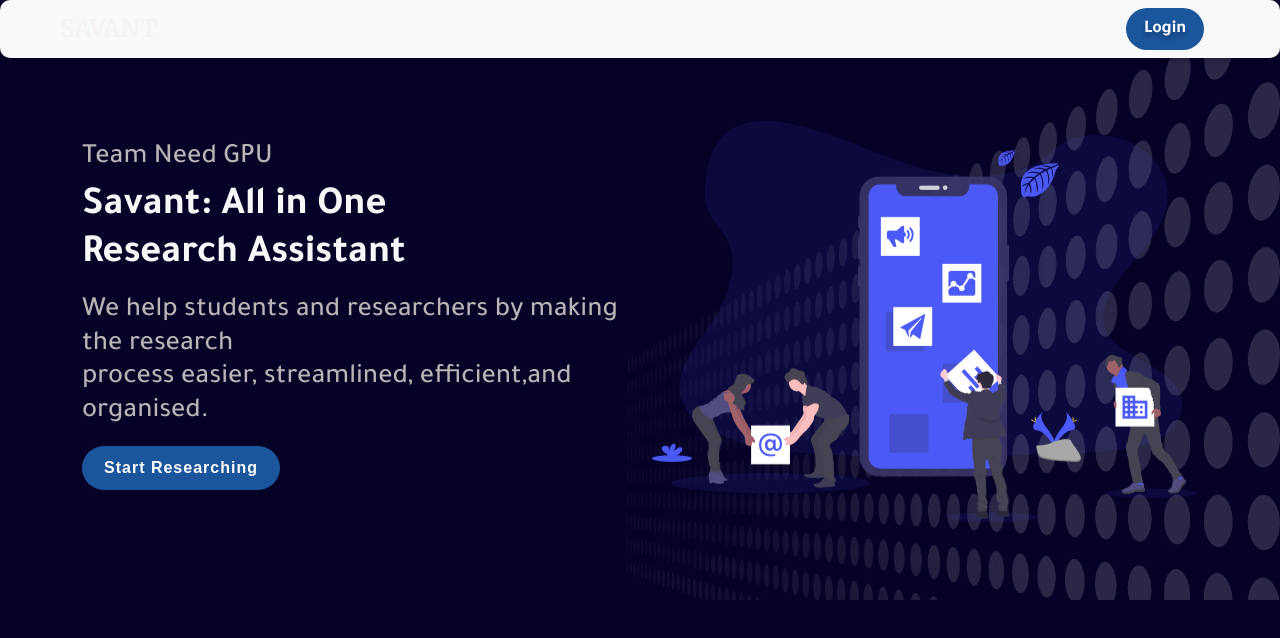
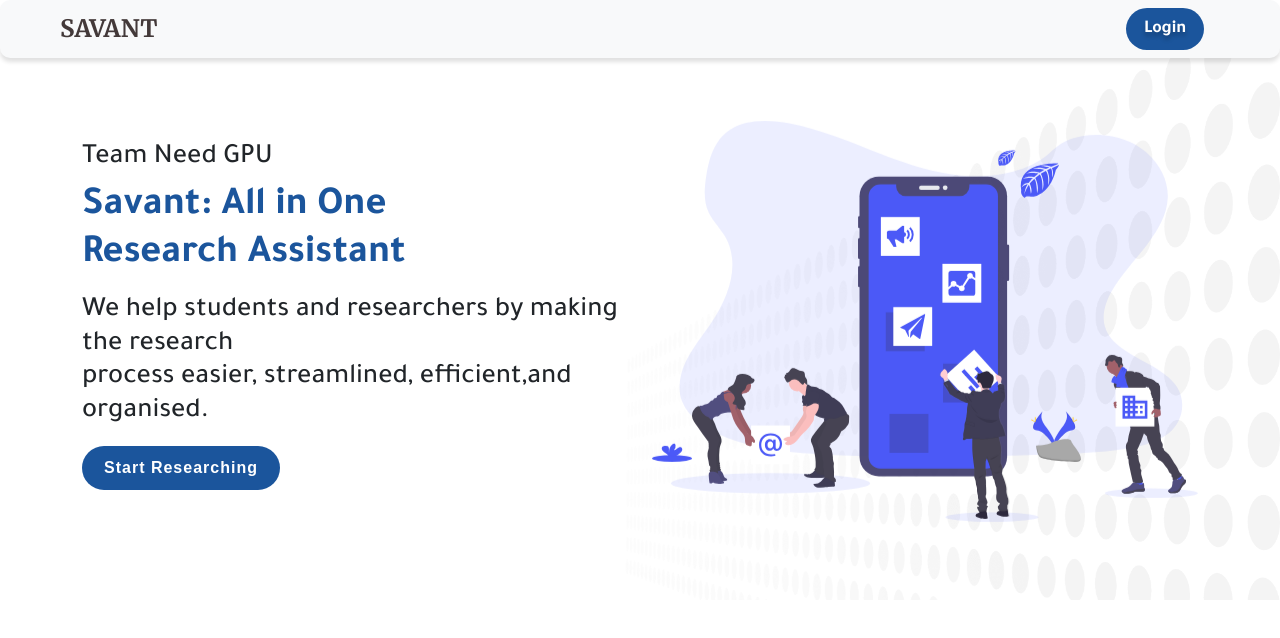
Before and after one commit to Ukd1796/Savant-1, a React (Create React App) app in the folder client/: page / in a window 1280 px wide. Shown: the top 638 px of the page. Built offline with nearby package versions, Linux system fonts and the light colour scheme.

Commit message:
css files

```diff
--- a/client/src/components/Home/Home.css
+++ b/client/src/components/Home/Home.css
@@ -1,5 +1,5 @@
 .landing {
-  background-color: #060127;
+  background-color: #fff;
   position: absolute;
   width: 100%;
   height: 100%;
@@ -38,12 +38,7 @@
   font-weight: bold;
   font-size: 36px;
   line-height: 43px;
-  color: #f7f7f7;
-}
-
-h3{
-  font-size: 16px;
-  color: #b9b5b5;
+  color: #1B559C;
 }
 
 #hero .btn-get-started {
@@ -66,7 +61,7 @@
 }
 
 .Footer {
-  background-color: #09032f;
+  background-color: #F6F6F6;
   padding: 10px 30px;
   position: fixed;
   bottom: 0 !important;
--- a/client/src/components/Home/Home.jsx
+++ b/client/src/components/Home/Home.jsx
@@ -25,7 +25,7 @@
                 <p></p><p></p>
                   {
                     (userData.token) ?
-                      (<Link to="classes" className="btn-get-started scrollto">Start Researching</Link>) :
+                      (<Link to="workspace" className="btn-get-started scrollto">Start Researching</Link>) :
                       (<button className="btn-get-started scrollto" onClick={() => setShow(true)}>Start Researching</button>)
                   }
               </div>
--- a/client/src/components/Workspace/Collaborators.jsx
+++ b/client/src/components/Workspace/Collaborators.jsx
@@ -12,7 +12,7 @@
 
     useEffect(() => {
         setLoading(true);
-        axios.post("http://localhost:5000/classes/getCollaborators", {
+        axios.post("http://localhost:5000/workspace/getCollaborators", {
             classCode: classCode
         },
         {
--- a/client/src/components/partials/Header/Header.css
+++ b/client/src/components/partials/Header/Header.css
@@ -1,5 +1,5 @@
 a {
-    color: white !important;
+    color: rgb(255, 255, 255) !important;
     text-decoration: none !important;
 }
 
@@ -12,11 +12,11 @@
     display: flex !important;
     align-items: center !important;
 
-    color: #f6f3f3 !important;
+    color: #433939 !important;
 }
 
 .navbar {
-    background: rgba(9, 9, 9, 0.09) !important;
+    /* background: rgba(196, 196, 196, 0.09) !important; */
     box-shadow: 0px 4px 4px rgba(0, 0, 0, 0.12) !important;
     border-radius: 10px !important;
     position: fixed !important;
@@ -36,7 +36,7 @@
     text-align: center !important;
     color: #FFFFFF;
     text-shadow: 0px 4px 4px rgba(0, 0, 0, 0.25);
-    background: #1b559c;
+    background: #1B559C;
     border-radius: 22px;
     border: none !important;
 }
@@ -64,7 +64,7 @@
 .selected {
     font-style: normal;
     font-weight: bold !important;
-    color: #ffffff !important;
+    color: #1B559C !important;
   }
 
 .comp-nav {
```
